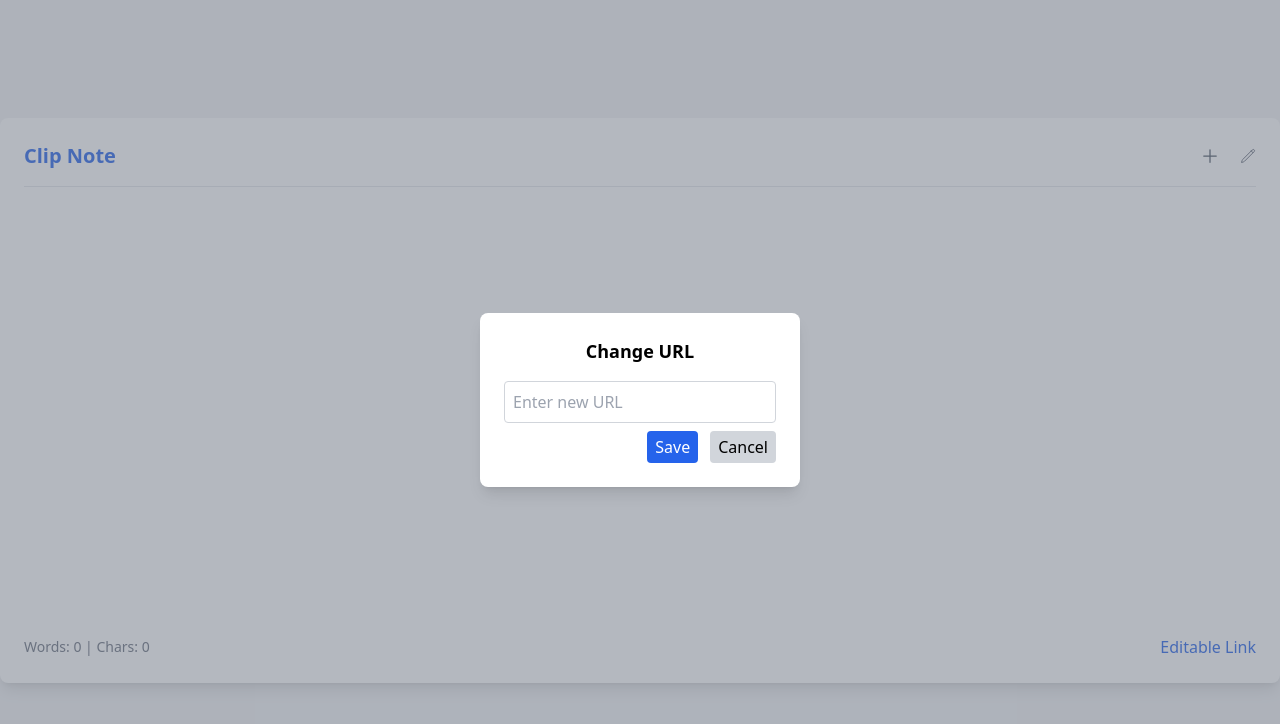
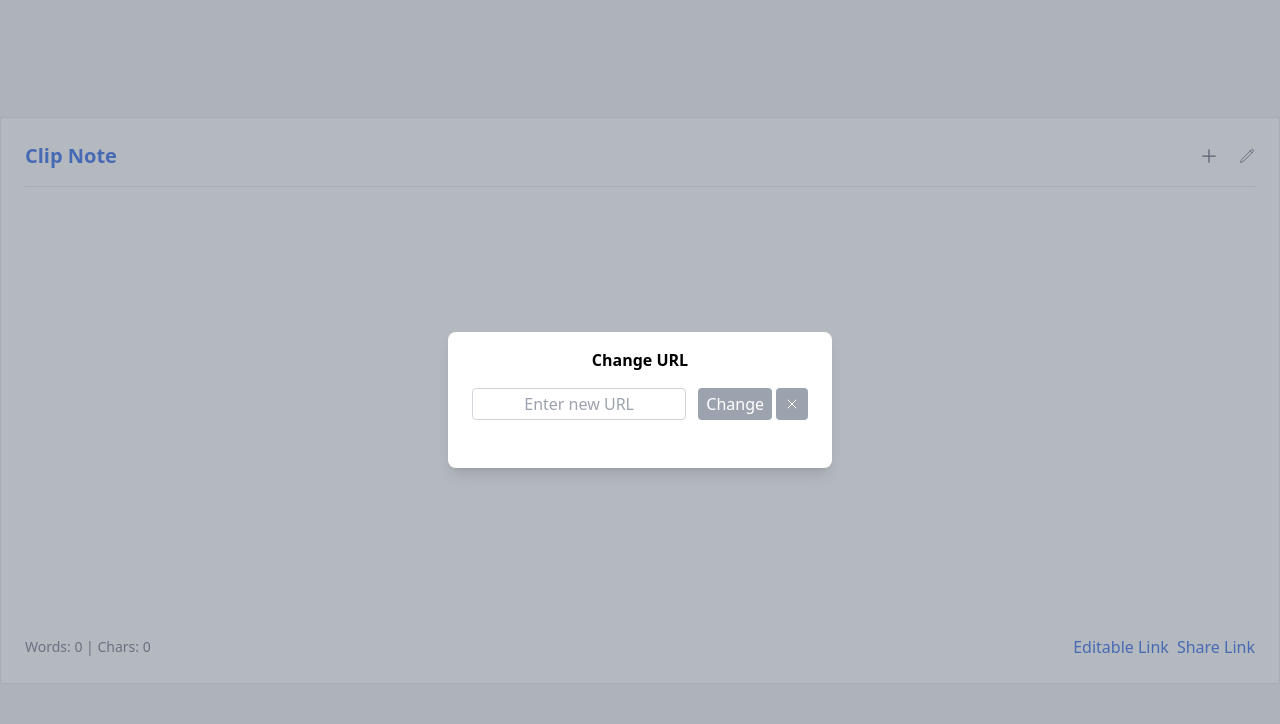
Before and after one commit to Mitesh2001/my_notepad, a Next.js app: page /1 in a window 1280 px wide. Both pictures are taken after a click on the icon 1248 px from the left and 155 px from the top of the page. Shown: the top 724 px of the page. Built offline with nearby package versions, Linux system fonts and the light colour scheme; no server answers; the database is empty.

Commit message:
Improved UI of the URL change dialog box and made other enhancements (#17)

```diff
--- a/app/[slug]/page.tsx
+++ b/app/[slug]/page.tsx
@@ -24,7 +24,7 @@ const Page: NextPage<SlugPageProps> = async ({ params }) => {
     const newNoteSlug = generateSlug();
 
     return (
-        <div className="container p-6 bg-white rounded-lg shadow-lg">
+        <div className="container p-6 bg-white border rounded-sm border-[ #d9d9d9]">
             <NoteArea {...{ slug, newNoteSlug }} defaultContent={note?.content} />
         </div>
     );
--- a/app/components/ChangeUrlModal.tsx
+++ b/app/components/ChangeUrlModal.tsx
@@ -3,6 +3,7 @@
 import { FC, useState } from "react"
 import { Note } from "../lib/types";
 import { changeSlug } from "../lib/actions";
+import { XMarkIcon } from "@heroicons/react/24/outline";
 
 interface ChangeUrlModalProps {
     closeModal: () => void;
@@ -15,11 +16,13 @@ const ChangeUrlModal: FC<ChangeUrlModalProps> = ({ slug, closeModal }) => {
     const [newUrl, setNewUrl] = useState<string>("");
 
     const changeUrl = async () => {
-        if (!newUrl || newUrl === slug) return;
+        if (!newUrl) return;
+        if (newUrl === slug) {
+            closeModal();
+            return;
+        }
         try {
             await changeSlug(slug, newUrl);
-            closeModal();
-            seterrorMessage(null);
         } catch {
             seterrorMessage("Invalid or taken URL");
         }
@@ -27,31 +30,33 @@ const ChangeUrlModal: FC<ChangeUrlModalProps> = ({ slug, closeModal }) => {
 
     return (
         <div className="fixed inset-0 flex items-center justify-center bg-gray-500 bg-opacity-50">
-            <div className="bg-white p-6 rounded-lg shadow-lg w-80">
-                <h2 className="text-lg font-semibold mb-4 text-center">Change URL</h2>
+            <div className="bg-white px-6 py-4 rounded-lg shadow-lg w-96">
+                <h2 className="font-semibold mb-4 text-center">Change URL</h2>
+                <div className="flex flex-col">
+                    <div className="flex gap-3 mb-3">
                         <input
                             type="text"
                             placeholder="Enter new URL"
-                    className="w-full p-2 border border-gray-300 mb-2 rounded focus:outline-none"
+                            className="w-full p-2 border text-center h-8 border-gray-300 rounded focus:outline-none"
                             value={newUrl}
                             onChange={e => setNewUrl(e.target.value)}
                         />
-                {errorMessage && (
-                    <span className="text-red-600 text-sm">{errorMessage}</span>
-                )}
-                <div className="flex justify-end gap-3">
+                        <div className="flex justify-end gap-1">
                             <button
-                        className="bg-blue-600 text-white px-2 py-1 rounded hover:bg-blue-700 focus:outline-none focus:ring-2 focus:ring-blue-500"
+                                className="text-white px-2 py-1 rounded bg-gray-400 focus:outline-none"
                                 onClick={changeUrl}
                             >
-                        Save
+                                Change
                             </button>
                             <button
-                        className="bg-gray-300 text-black px-2 py-1 rounded hover:bg-gray-400 focus:outline-none focus:ring-2 focus:ring-gray-400"
+                                className="text-white px-2 py-1 rounded bg-gray-400 focus:outline-none"
                                 onClick={closeModal}
                             >
-                        Cancel
+                                <XMarkIcon className="h-5 w-4" />
                             </button>
+                        </div>
+                    </div>
+                    <span className="text-red-600 text-sm font-semibold h-5">{errorMessage}</span>
                 </div>
             </div>
         </div>
--- a/app/components/NoteArea.tsx
+++ b/app/components/NoteArea.tsx
@@ -75,9 +75,7 @@ const NoteArea: FC<NoteAreaProps> = ({ slug, newNoteSlug, defaultContent = "" })
                 <span className="text-sm text-gray-500">Words: {counts.word} | Chars: {counts.char}</span>
                 <div className="flex space-x-2">
                     <button className="text-blue-600" onClick={copyEditableLink} type='button'>Editable Link </button>
-                    {
-                        counts.char > 0 && <button className="text-blue-600" onClick={generateAndCopySharedLink}>Share Link</button>
-                    }
+                    <button className="text-blue-600" onClick={generateAndCopySharedLink} disabled={counts.char === 0}>Share Link</button>
                 </div>
             </div>
             {isEditUrlDialogVisible && <ChangeUrlModal closeModal={() => setIsEditUrlDialogVisible(false)} slug={slug} />}
--- a/app/components/SharedNote.tsx
+++ b/app/components/SharedNote.tsx
@@ -43,7 +43,7 @@ const SharedNote: FC<SharedNoteProps> = ({ content }) => {
                 <textarea
                     id="comment"
                     name="comment"
-                    className="block w-full bg-white text-black font-sans border-0 resize-none outline-none leading-5 text-[15px]"
+                    className="block w-full h-full bg-white text-black font-sans border-0 resize-none outline-none leading-5 text-[15px]"
                     placeholder=''
                     defaultValue={content}
                     readOnly
```
Lines whose indentation alone changed are shown as unchanged.
